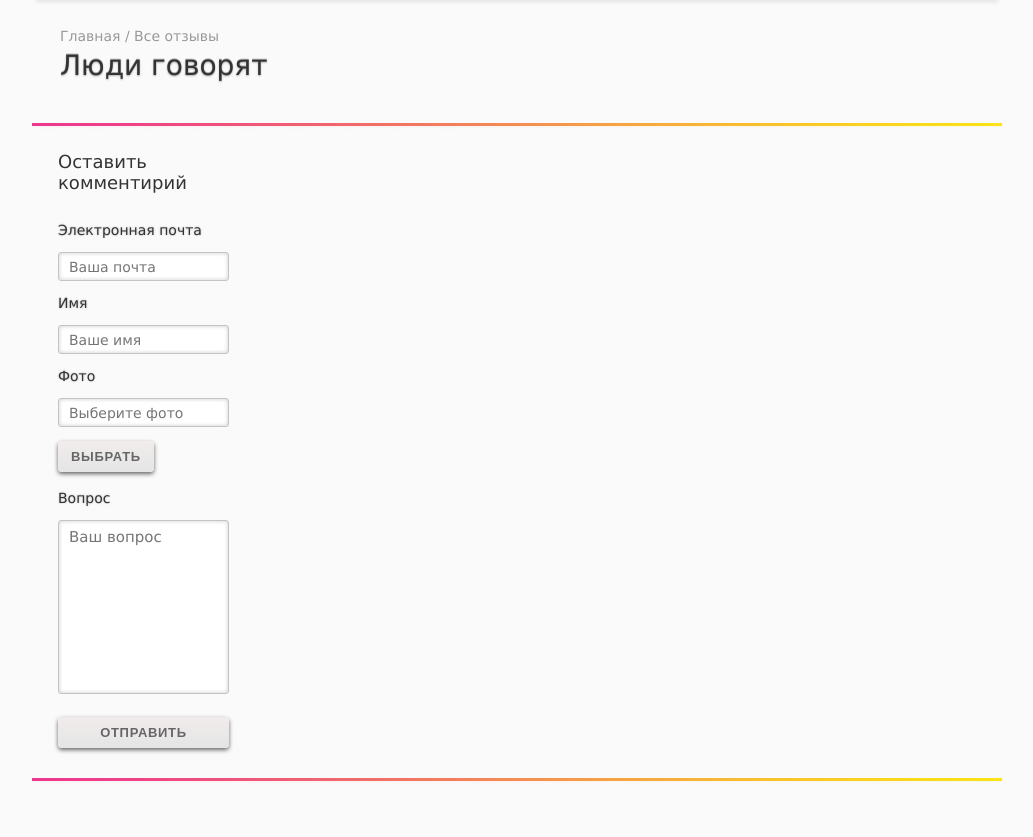
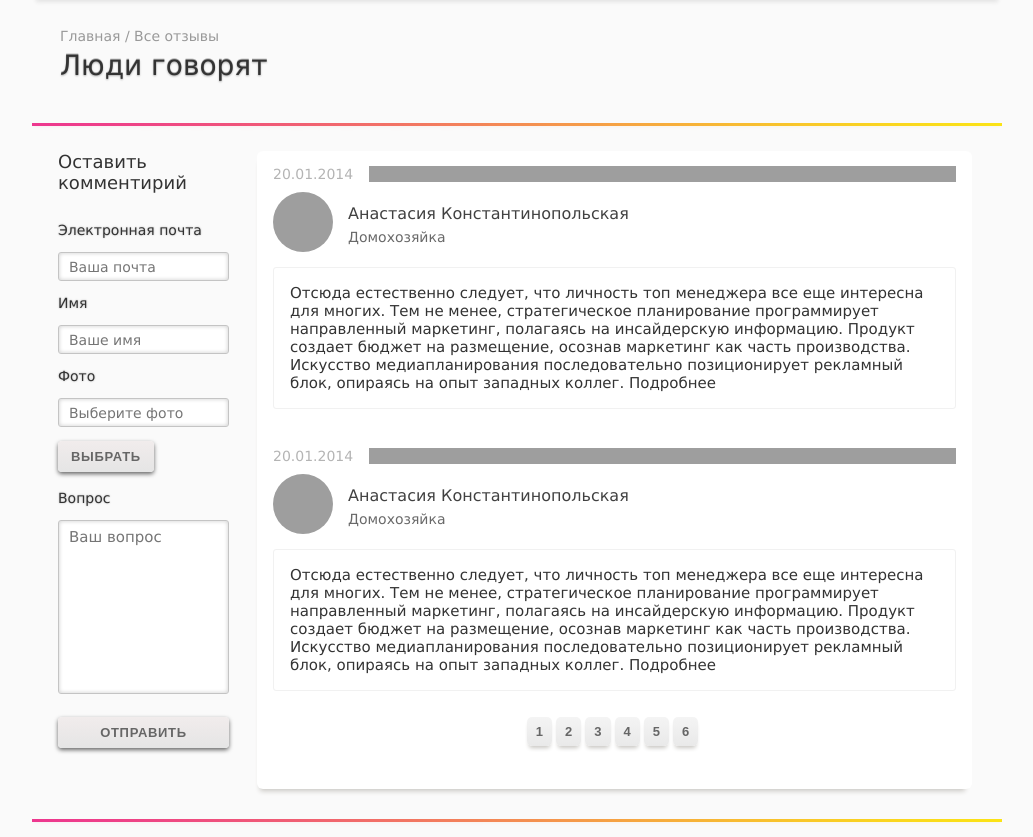
Before and after one commit to AndreyKachanov/lazytour, a PHP site: page / in a window 1280 px wide. Shown: the part 108-945 px from the top of the page, without its empty margins (123-1156 px from the left). Before the commit the page ends 889 px from the top, so only its background shows below. Run offline with PHP 8.4, Linux system fonts and the light colour scheme; grey boxes are pictures that could not be loaded.

Commit message:
Adding comments block

```diff
--- a/index.php
+++ b/index.php
@@ -50,7 +50,46 @@
 			<div class="colored_line"></div>
 			<div class="shadow_line"></div>
 
-
+				<div id="comments">
+							<ul>
+								<li class="container">
+									<div class="date_block">
+										<div class="date">20.01.2014<span></span></div>
+									</div>
+									<div class="author_block">
+										<img src="img/avatars/1.jpg">
+										<p class="name">Анастасия Константинопольская</p>
+										<p class="profession">Домохозяйка</p>
+									</div>
+									<div class="text">
+											Отсюда естественно следует, что личность топ менеджера все еще интересна для многих. Тем не менее, стратегическое планирование программирует направленный маркетинг, полагаясь на инсайдерскую информацию. Продукт создает бюджет на размещение, осознав маркетинг как часть производства. Искусство медиапланирования последовательно позиционирует рекламный блок, опираясь на опыт западных коллег. Подробнее
+									</div>
+								</li>
+								<li class="container">
+									<div class="date_block">
+										<div class="date">20.01.2014<span></span></div>
+									</div>
+									<div class="author_block">
+										<img src="img/avatars/1.jpg">
+										<p class="name">Анастасия Константинопольская</p>
+										<p class="profession">Домохозяйка</p>
+									</div>
+									<div class="text">
+											Отсюда естественно следует, что личность топ менеджера все еще интересна для многих. Тем не менее, стратегическое планирование программирует направленный маркетинг, полагаясь на инсайдерскую информацию. Продукт создает бюджет на размещение, осознав маркетинг как часть производства. Искусство медиапланирования последовательно позиционирует рекламный блок, опираясь на опыт западных коллег. Подробнее
+									</div>
+								</li>
+							</ul>
+							<div class="pagination">
+								<ul>
+								<li><a href="">1</a></li>
+								<li><a href="">2</a></li>
+								<li><a href="">3</a></li>
+								<li><a href="">4</a></li>
+								<li><a href="">5</a></li>
+								<li><a href="">6</a></li>
+							</ul>
+							</div>
+				</div>
 				<div id="feedback_form">
 					<form action="" method="POST">
 						<h2>Оставить комментирий</h2>
@@ -73,7 +112,8 @@
 
 				<div class="colored_line clear"></div>
 				<div class="shadow_line"></div>
-			</div>
+
+		</div>
 
 	<style>
 .sticky {
--- a/style.css
+++ b/style.css
@@ -266,14 +266,6 @@ header .top_menu {
 	margin: 20px 0px 30px 26px;
 }
 
-#comments {
-	width: 715px;
-	float: right;
-	background: #ccc;
-	border-radius: 6px;
-	margin: 20px 30px 30px 0px;
-}
-
 #feedback_form h2 {
 	max-width: 171px;
 	margin: 0px 0 29px 0px;
@@ -371,3 +363,140 @@ header .top_menu {
   	-moz-box-shadow: 0px 2px 4px #666666;
   	box-shadow: 0px 2px 4px #666666;
 }
+
+/*блок с комментариями*/
+#comments {
+	width: 715px;
+	float: right;
+	background: #fff;
+	border-radius: 6px;
+	margin: 20px 30px 30px 0px;
+	box-shadow: -2px 7px 5px -5px #c8c6c2;
+  	padding: 15px 16px 30px 16px;
+}
+
+.container {
+	/*border: 1px solid black;*/
+	display: block;
+	margin-bottom: 39px;
+}
+
+/*дата + узор*/
+.date_block {
+	position: relative;
+	margin-bottom: 10px;
+}
+
+.date {
+	width: 10%;
+	font: 1.4em "Myriad Pro", Verdana, sans-serif;
+	color: #b4b4b4;
+}
+
+.date span {
+	position: absolute;
+	top: 0;
+	bottom: 0;
+	left: 14%;
+	right: 0;
+	background: url(img/date_bg.png) repeat-x 50%;
+}
+
+/*аватар + имя автора*/
+.author_block {
+	position: relative;
+	height: 60px;
+}
+
+.author_block img {
+	display: block;
+	border-radius: 200px;
+	width: 60px;
+	height: 60px;
+	overflow: hidden;
+	position: absolute;
+}
+
+.name {
+	margin: 0;
+	padding: 0;
+	position: absolute;
+	left: 75px;
+	top: 12px;
+	font: 1.6em "Myriad Pro", Verdana, sans-serif;
+	color: #414141;
+}
+
+/*профессия + текст коммента*/
+.profession {
+	position: absolute;
+	bottom: 7px;
+	left: 75px;
+	font: 1.4em "Myriad Pro", Verdana, sans-serif;
+	color: #696969;
+}
+
+.text {
+	margin: 15px 0 0 0;
+	border: 1px solid #f1f1f1;
+	padding: 16px;
+	color: #333333;
+	font: 1.5em "Myriad Pro", Verdana, sans-serif;
+	border-radius: 3px;
+}
+
+/*постраничная навигация*/
+.pagination {
+	/*border: 1px solid red;*/
+	float: right;
+	right: 50%;
+	position: relative;
+	bottom: 13px;
+}
+
+.pagination ul {
+	display: block;
+	position: relative;
+	right: -50%;
+}
+
+.pagination li {
+	float: left;
+	list-style: none;
+	margin-right: 4px;
+	/*border: 1px solid black;*/
+}
+
+.pagination a {
+	padding: 7px 9px;
+	text-decoration: none;
+	height: 100%;
+	text-align: center;
+	display: block;
+	background: #e9e9e9;
+	background: -webkit-gradient(linear, left top, left bottom, from(#f4f4f4), to(#e9e9e9));
+	background: -moz-linear-gradient(top, #f4f4f4, #e9e9e9);
+	background: -ms-linear-gradient(top, #f4f4f4, #e9e9e9);
+	background: -o-linear-gradient(top, #f4f4f4, #e9e9e9);
+	-webkit-border-radius: 5px;
+	-moz-border-radius: 5px;
+	border-radius: 5px;
+	box-shadow: 0px 4px 4px -2px #c8c6c2;
+	font: bold 13px Arial, sans-serif;
+	color: #666666;
+}
+
+.pagination a:hover {
+	/*margin-top: 4px;*/
+	color: #fff;
+	background: #ef3e9f;
+	background: -webkit-gradient(linear, left top, left bottom, from(#f349b7), to(#ec358d));
+	background: -moz-linear-gradient(top, #f349b7, #ec358d);
+	background: -ms-linear-gradient(top, #f349b7, #ec358d);
+	background: -o-linear-gradient(top, #f349b7, #ec358d);
+}
+
+.pagination a:focus {
+	padding-top: 5px;
+	margin-top: 2px;
+}
```
